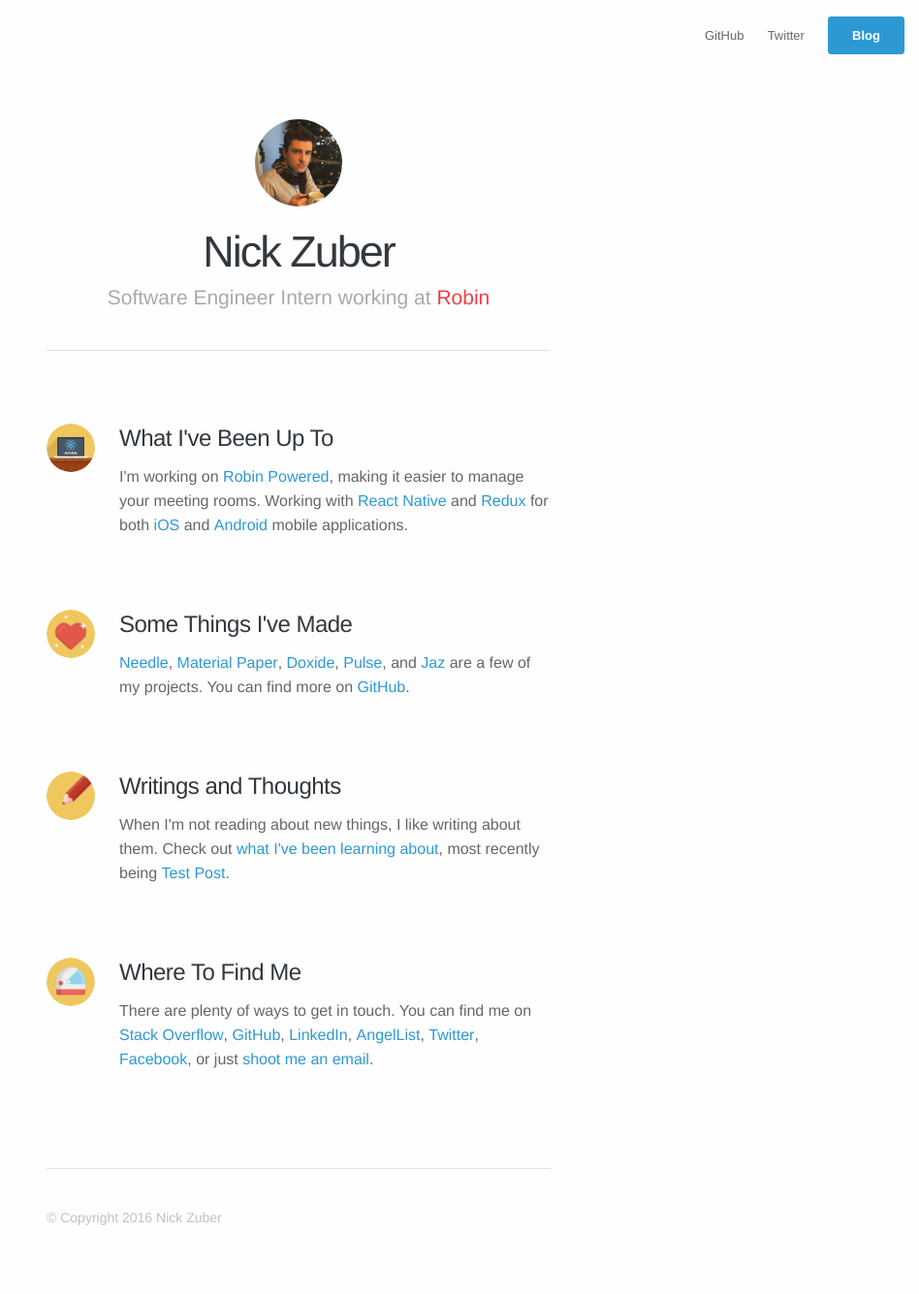
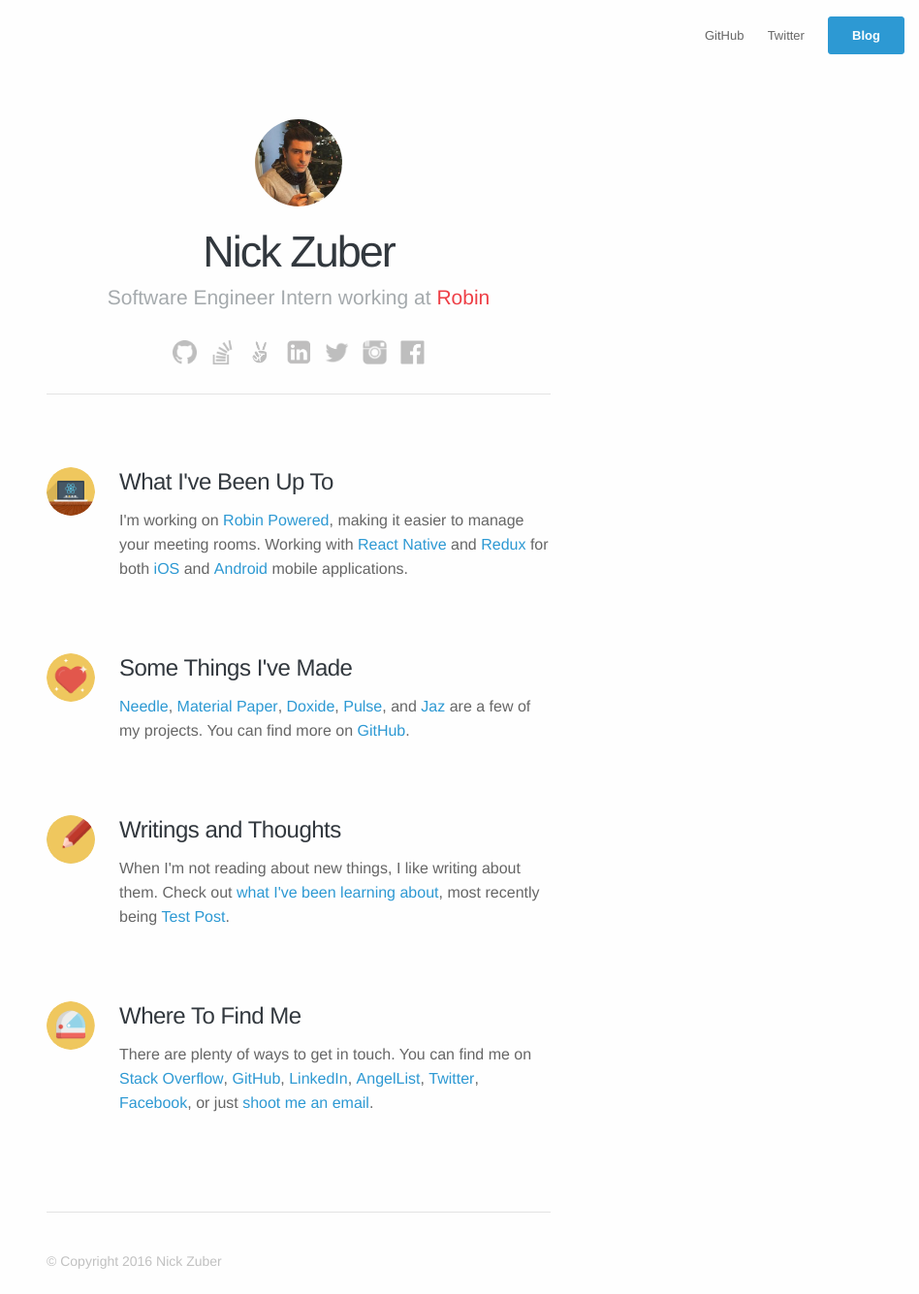
Before and after one commit to nickzuber/nickzuber-v1, a Jekyll site: the page built from src/index.html, in a window 1280 px wide. Shown: the whole page at 97% size, without its empty margins (332-1280 px from the left). Built offline with Jekyll 4.4.1, drawn with Linux system fonts in a browser that asks for light colours; before the commit the page ends 1290 px from its top, so only the background shows below that.

Commit message:
hot links

```diff
--- a/src/_layouts/page.html
+++ b/src/_layouts/page.html
@@ -7,7 +7,15 @@
     <div class="primary-image"></div>
     <h1 class="primary-header">Nick Zuber</h1>
     <h2 class="secondary-header"><span class="title">{{ site.job_title }}</span> {{ site.job_segue }} <span class="place">{{ site.job_place }}</span></h2>
-  <div>
+		<div class="header-hot-links">
+			<a target="_blank" href="https://github.com/nickzuber"><div class="hot-link -github"></div></a>
+			<a target="_blank" href="http://stackoverflow.com/users/5055063/nick-zuber"><div class="hot-link -stackoverflow"></div></a>
+			<a target="_blank" href="https://angel.co/nicholas-zuber"><div class="hot-link -angellist"></div></a>
+			<a target="_blank" href="https://www.linkedin.com/in/nickzuber"><div class="hot-link -linkedin"></div></a>
+			<a target="_blank" href="https://twitter.com/Nick_Zuber"><div class="hot-link -twitter"></div></a>
+			<a target="_blank" href="https://www.instagram.com/nick_zuber/"><div class="hot-link -instagram"></div></a>
+			<a target="_blank" href="https://www.facebook.com/zuber.nicholas"><div class="hot-link -facebook"></div></a>
+		</div>
 
   <div class="post-content">
     {{ content }}
--- a/src/_sass/_layout.scss
+++ b/src/_sass/_layout.scss
@@ -169,6 +169,61 @@
   }
 }
 
+.header-hot-links {
+   position: relative;
+   background: none;
+   width: $default-width;
+   min-height: 30px;
+   margin: -20px auto 20px;
+
+	 a {
+		 outline: none !important;
+		 display: inline-block;
+		 margin: 10px 0;
+ 	}
+
+	.hot-link {
+		display: inline-block;
+		margin: 0 5px;
+		height: 25px;
+		width: 25px;
+		box-sizing: border-box;
+		background-color: none;
+		background-size: contain;
+    background-repeat: no-repeat;
+		opacity: .25;
+		cursor: pointer;
+		@include transitions;
+	}
+
+	.hot-link:hover {
+		opacity: .15;
+	}
+
+	/* icons */
+	.-github {
+		background-image: url(../img/icons/github.png);
+	}
+	.-stackoverflow {
+		background-image: url(../img/icons/stackoverflow.png);
+	}
+	.-angellist {
+		background-image: url(../img/icons/angellist.png);
+	}
+	.-linkedin {
+		background-image: url(../img/icons/linkedin.png);
+	}
+	.-twitter {
+		background-image: url(../img/icons/twitter.png);
+	}
+	.-instagram {
+		background-image: url(../img/icons/instagram.png);
+	}
+	.-facebook {
+		background-image: url(../img/icons/facebook.png);
+	}
+}
+
 .home {
   padding: 50px 0 0;
   width: $default-width;
@@ -192,7 +247,7 @@
 }
 
 @media (max-width: 560px) {
-  .home, .footer, .dashed-line {
+  .home, .footer, .dashed-line, .header-hot-links {
     width: 100% !important;
   }
 }
```
Also changed, not shown: src/img/icons/angellist.png (added), src/img/icons/facebook.png (added), src/img/icons/github.png (added), src/img/icons/instagram.png (added), src/img/icons/linkedin.png (added), src/img/icons/stackoverflow.png (added), src/img/icons/twitter.png (added).
